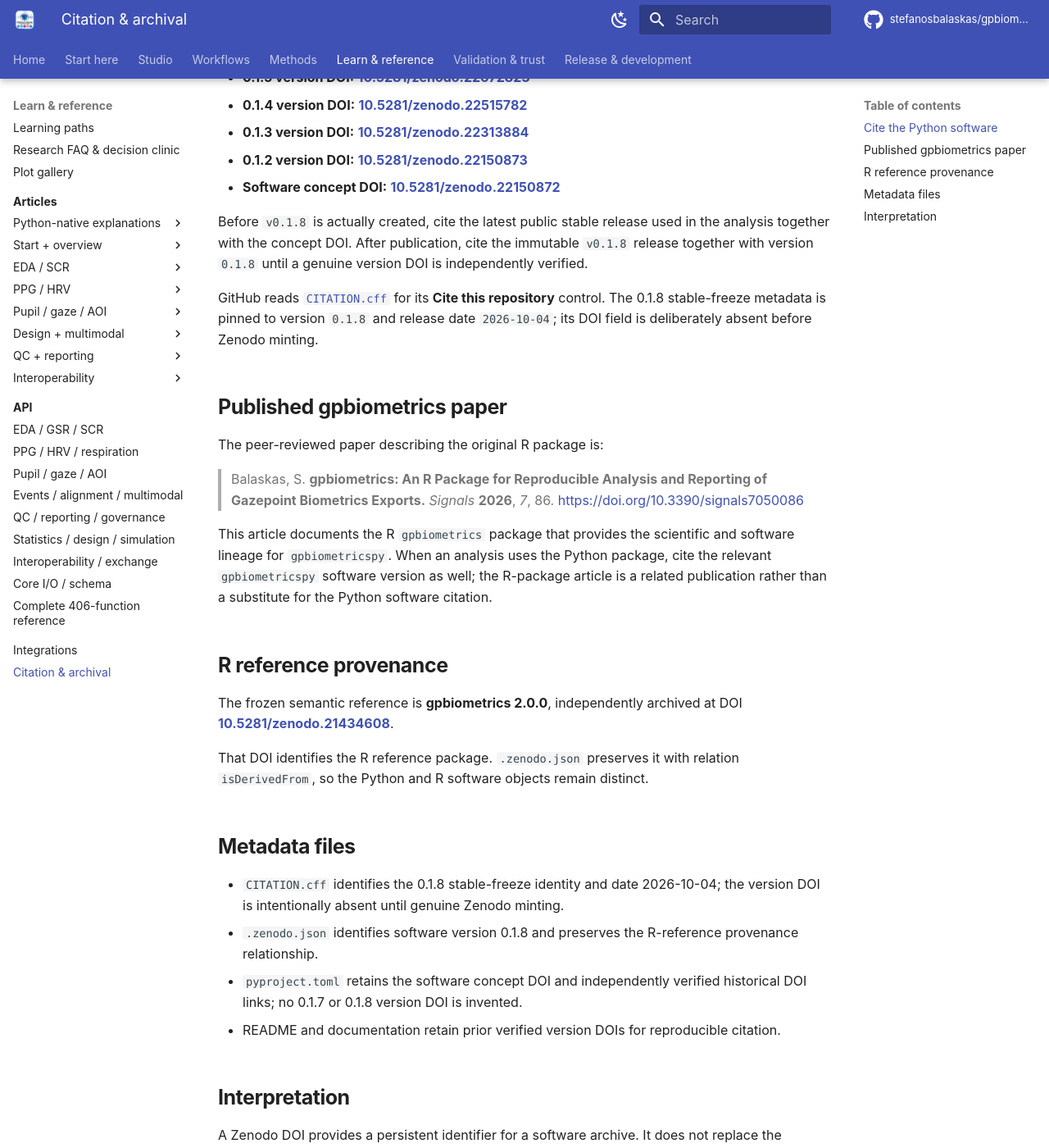
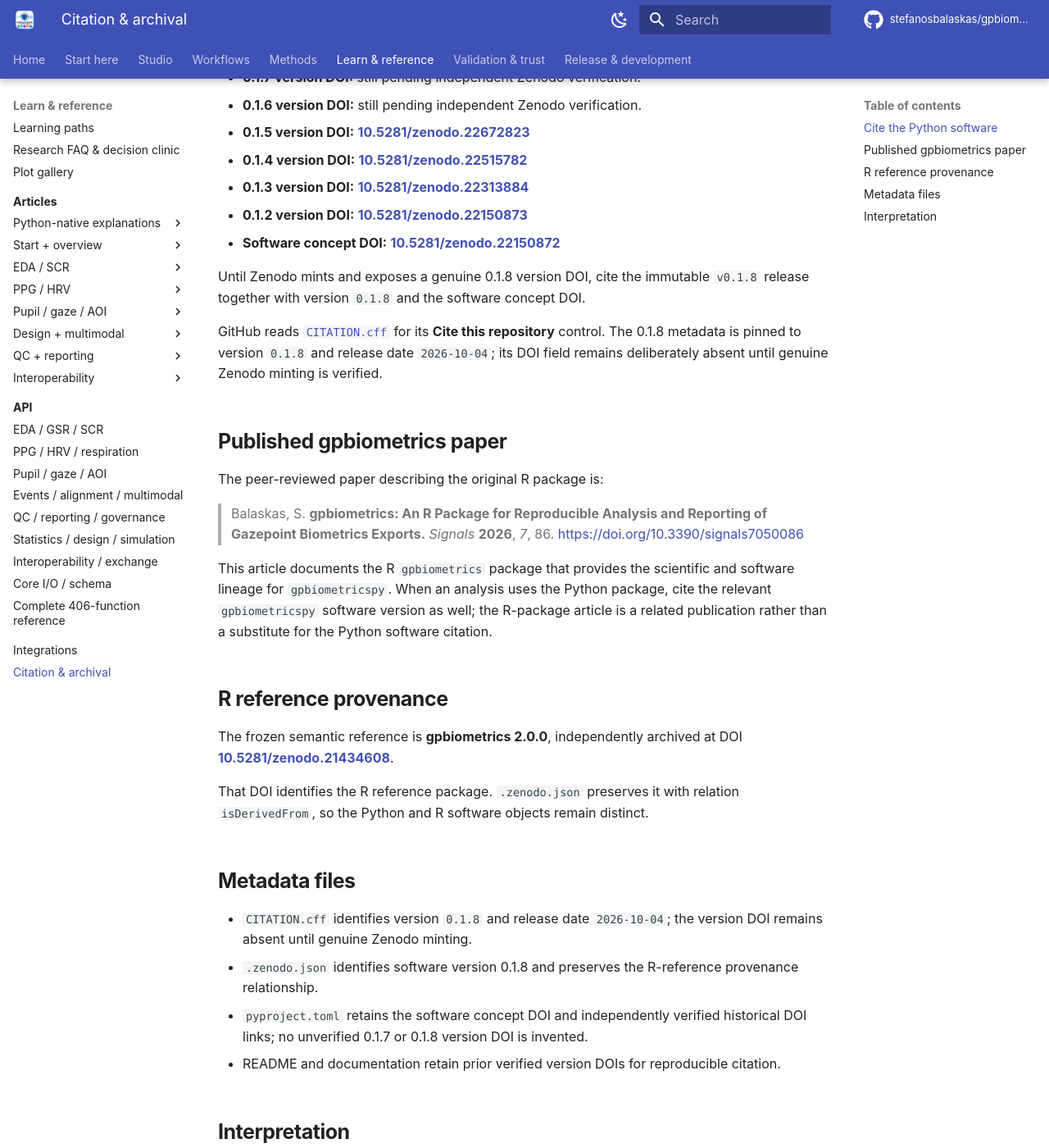
Before and after one commit to stefanosbalaskas/gpbiometricspy, an MkDocs documentation site: the page built from docs/citation.md, in a window 1280 px wide and 1400 px high, scrolled down 608 px. Shown: the whole window at 82% size. Built offline with MkDocs 1.6.1 and Material for MkDocs 9.7.7, drawn with Linux system fonts in a browser that asks for light colours; plug-ins that fetch from the network failed and are left out; comment, search, counter and statistics services are not loaded; some of the changed text lies outside the part shown.

Commit message:
docs: update citation state after 0.1.8 publication

```diff
--- a/docs/citation.md
+++ b/docs/citation.md
@@ -3,7 +3,7 @@
 `gpbiometricspy` is archived through Zenodo.
 
 <div class="gp-version-note">
-<strong>Current citation state:</strong> Python release <code>0.1.8</code> is being frozen on <strong>2026-10-04</strong> from qualified source <code>a75eb1d73791213e6e830ff94975f632455632e2</code>. The software concept DOI remains <strong>10.5281/zenodo.22150872</strong>. A 0.1.8 version DOI will be recorded only after Zenodo genuinely ingests an immutable <code>v0.1.8</code> GitHub release.
+<strong>Current citation state:</strong> Python release <code>0.1.8</code> was published on <strong>2026-10-04</strong> from exact stable source <code>32cafd5565bdf4a7575dcf5c5d6bb2bfbe101e5d</code>. The software concept DOI remains <strong>10.5281/zenodo.22150872</strong>. A 0.1.8 version DOI will be recorded only after Zenodo genuinely ingests and exposes the immutable <code>v0.1.8</code> GitHub release.
 </div>
 
 ## Cite the Python software
@@ -11,6 +11,8 @@
 For reproducibility, cite the exact software release used.
 
 - **0.1.8 version DOI:** pending genuine Zenodo ingestion; no DOI is invented before minting.
+- **0.1.8 GitHub release:** **[v0.1.8](https://github.com/stefanosbalaskas/gpbiometricspy/releases/tag/v0.1.8)**
+- **0.1.8 PyPI release:** **[gpbiometricspy 0.1.8](https://pypi.org/project/gpbiometricspy/0.1.8/)**
 - **0.1.7 version DOI:** still pending independent Zenodo verification.
 - **0.1.6 version DOI:** still pending independent Zenodo verification.
 - **0.1.5 version DOI:** **[10.5281/zenodo.22672823](https://doi.org/10.5281/zenodo.22672823)**
@@ -19,9 +21,9 @@
 - **0.1.2 version DOI:** **[10.5281/zenodo.22150873](https://doi.org/10.5281/zenodo.22150873)**
 - **Software concept DOI:** **[10.5281/zenodo.22150872](https://doi.org/10.5281/zenodo.22150872)**
 
-Before `v0.1.8` is actually created, cite the latest public stable release used in the analysis together with the concept DOI. After publication, cite the immutable `v0.1.8` release together with version `0.1.8` until a genuine version DOI is independently verified.
+Until Zenodo mints and exposes a genuine 0.1.8 version DOI, cite the immutable `v0.1.8` release together with version `0.1.8` and the software concept DOI.
 
-GitHub reads [`CITATION.cff`](https://github.com/stefanosbalaskas/gpbiometricspy/blob/main/CITATION.cff) for its **Cite this repository** control. The 0.1.8 stable-freeze metadata is pinned to version `0.1.8` and release date `2026-10-04`; its DOI field is deliberately absent before Zenodo minting.
+GitHub reads [`CITATION.cff`](https://github.com/stefanosbalaskas/gpbiometricspy/blob/main/CITATION.cff) for its **Cite this repository** control. The 0.1.8 metadata is pinned to version `0.1.8` and release date `2026-10-04`; its DOI field remains deliberately absent until genuine Zenodo minting is verified.
 
 ## Published gpbiometrics paper
 
@@ -39,9 +41,9 @@
 
 ## Metadata files
 
-- `CITATION.cff` identifies the 0.1.8 stable-freeze identity and date 2026-10-04; the version DOI is intentionally absent until genuine Zenodo minting.
+- `CITATION.cff` identifies version `0.1.8` and release date `2026-10-04`; the version DOI remains absent until genuine Zenodo minting.
 - `.zenodo.json` identifies software version 0.1.8 and preserves the R-reference provenance relationship.
-- `pyproject.toml` retains the software concept DOI and independently verified historical DOI links; no 0.1.7 or 0.1.8 version DOI is invented.
+- `pyproject.toml` retains the software concept DOI and independently verified historical DOI links; no unverified 0.1.7 or 0.1.8 version DOI is invented.
 - README and documentation retain prior verified version DOIs for reproducible citation.
 
 ## Interpretation
```
